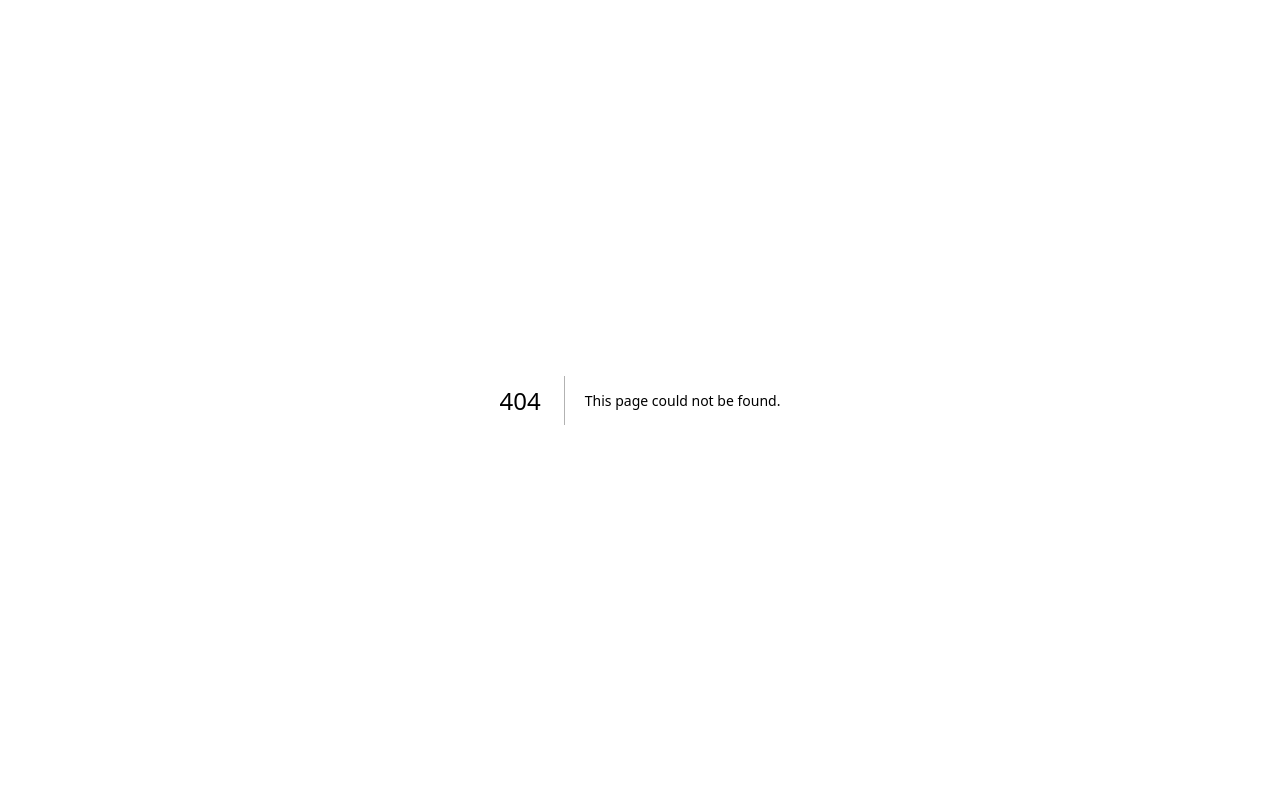
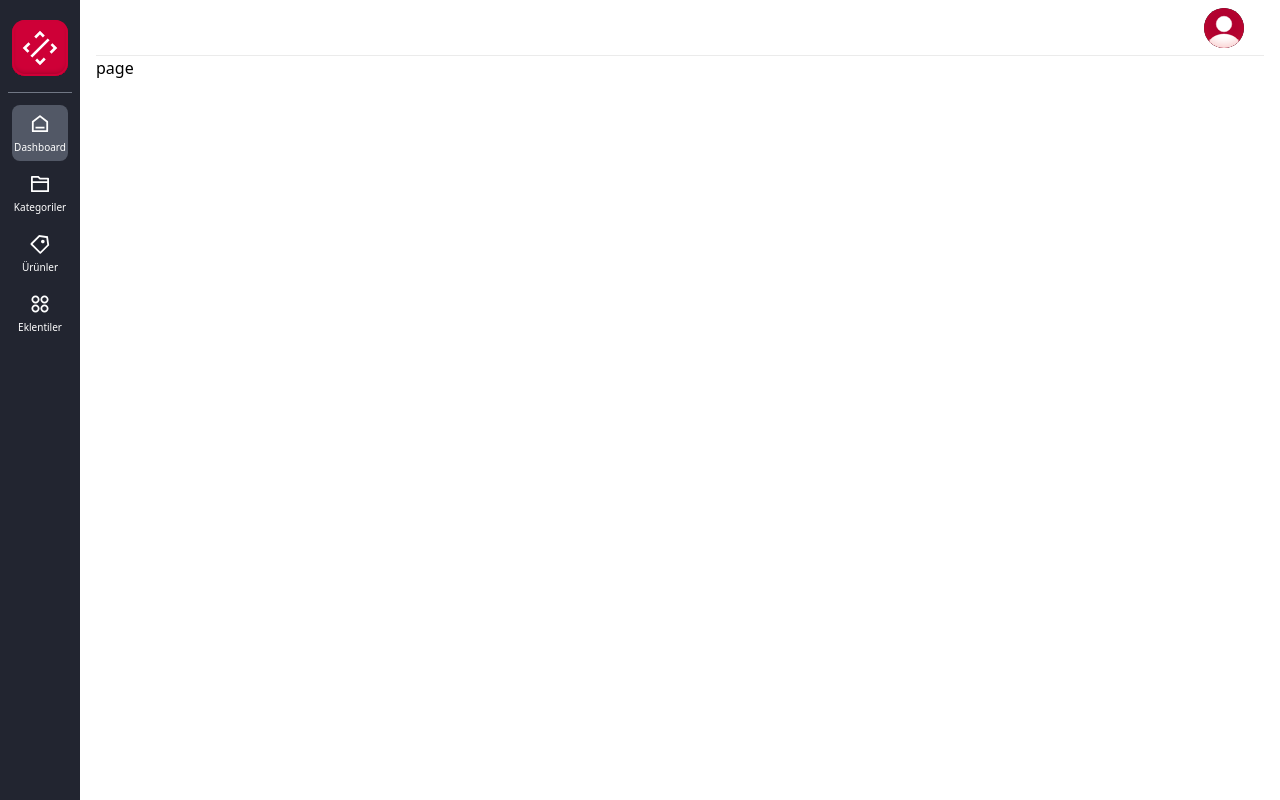
Before and after one commit to Tahaxweb/wirchual-qr-menu, a Next.js app: page /admin/categorys in a window 1280 px wide. Before the commit this address had no page. Built offline with nearby package versions, Linux system fonts and the light colour scheme.

Commit message:
add category page

```diff
--- /dev/null
+++ b/app/admin/categorys/page.tsx
@@ -0,0 +1,9 @@
+import React from 'react'
+
+function page() {
+  return (
+    <div>page</div>
+  )
+}
+
+export default page
--- a/components/SideBar.tsx
+++ b/components/SideBar.tsx
@@ -9,7 +9,7 @@
 
 const navigation = [
   { name: 'Dashboard', href: '#', icon: RiHome6Line, current: true },
-  { name: 'Kategoriler', href: '#', icon: RiFolder2Line, current: false },
+  { name: 'Kategoriler', href: '/admin/categorys', icon: RiFolder2Line, current: false },
   { name: 'Ürünler', href: '#', icon: RiPriceTag3Line, current: false },
   { name: 'Eklentiler', href: '#', icon:RiApps2Line ,current: false },
 ]
```
